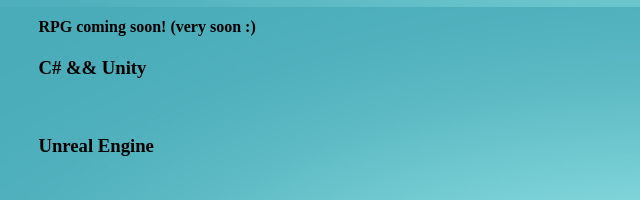
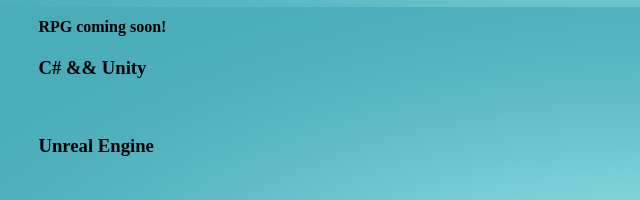
Before and after one commit to VivJRC/vivjrc.github.io, a plain HTML site: page index.html in a window 1280 px wide. Shown: the part 1527-1727 px from the top of the page, 0-640 px from the left. Drawn offline with Linux system fonts and the light colour scheme.

Commit message:
Update index.html

```diff
--- a/index.html
+++ b/index.html
@@ -3,7 +3,7 @@
 	<link rel="stylesheet" href="style.css"/><!-- relie le fichier css -->
 	<head>
 		<link rel="icon" href="icon.png">
-		<title>Portfolio</title>
+		<title>Portfolio en cours de constrution :)</title>
 		<meta charset="UTF-8">
 	</head>
 	<body>
@@ -81,7 +81,7 @@
 				</div>
 			</div>
 
-			<h4>RPG coming soon! (very soon :)</h4>
+			<h4>RPG coming soon!</h4>
 			<div>
 
 			</div>
```
